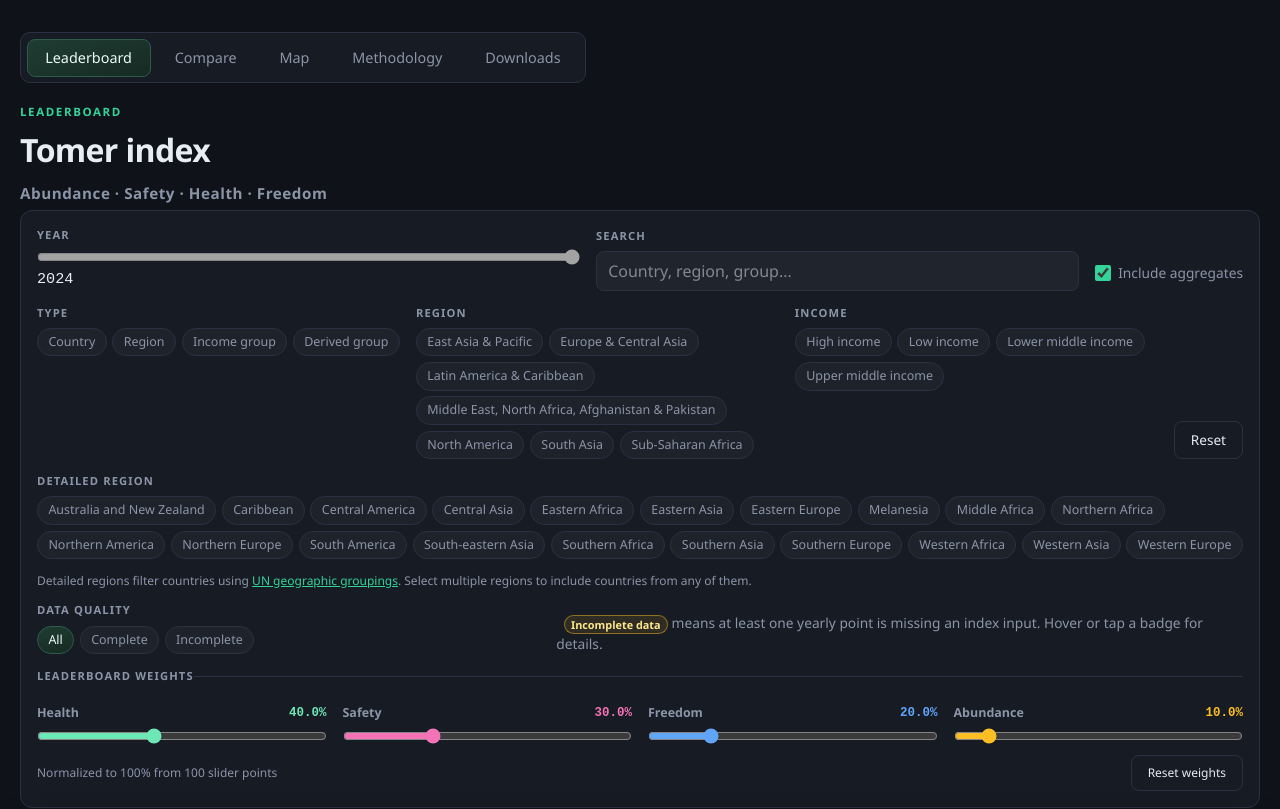
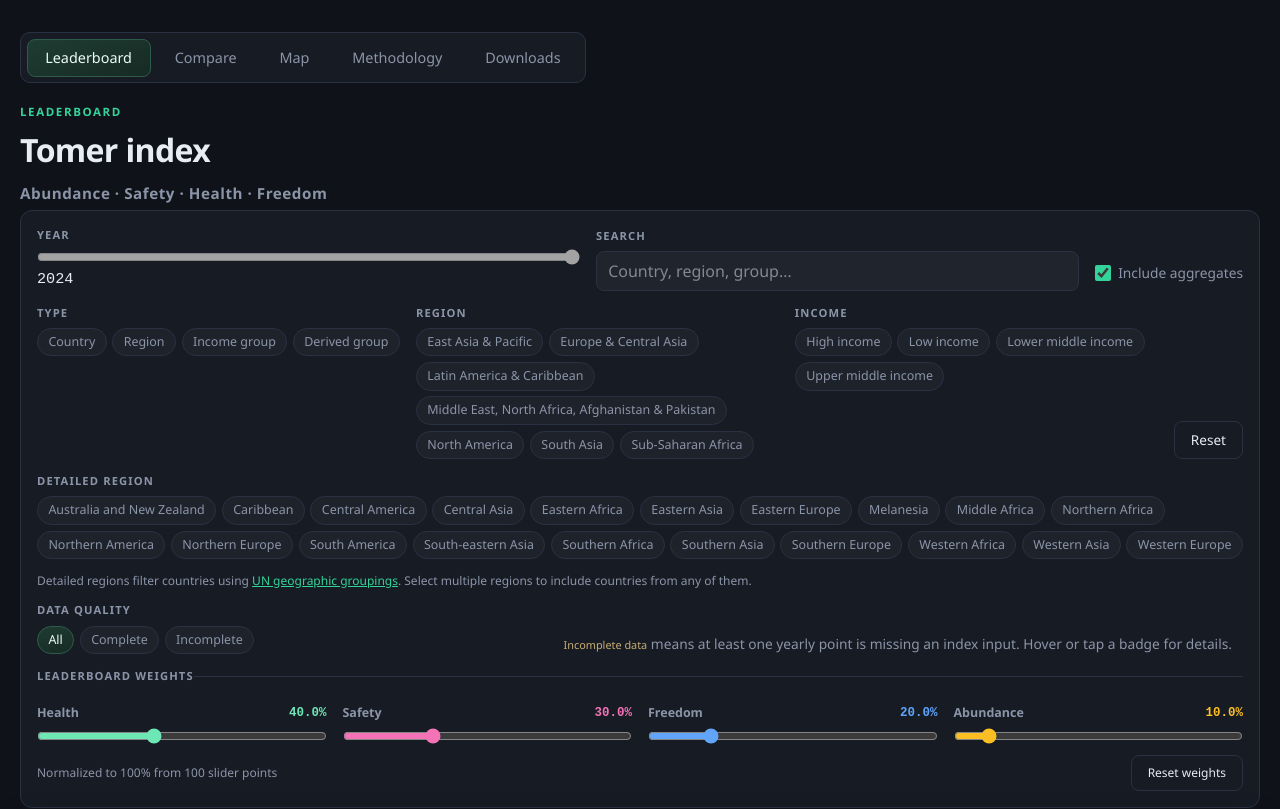
Before and after one commit to Tomer2006/tomer-index, a Next.js app: page / in a window 1280 px wide. Shown: the top 809 px of the page. Built offline with nearby package versions, Linux system fonts and the light colour scheme.

Commit message:
Simplify incomplete data warning to muted amber text

```diff
--- a/src/style.css
+++ b/src/style.css
@@ -1341,14 +1341,10 @@ table {
   width: fit-content;
   max-width: 100%;
   margin-left: 0.45rem;
-  padding: 0.12rem 0.4rem;
-  border: 1px solid rgba(251, 191, 36, 0.48);
-  border-radius: 999px;
-  background: rgba(251, 191, 36, 0.1);
-  color: #fde68a;
+  color: #c9ad73;
   font-family: var(--font);
   font-size: 0.68rem;
-  font-weight: 650;
+  font-weight: 550;
   line-height: 1.2;
   white-space: nowrap;
   vertical-align: middle;
```
